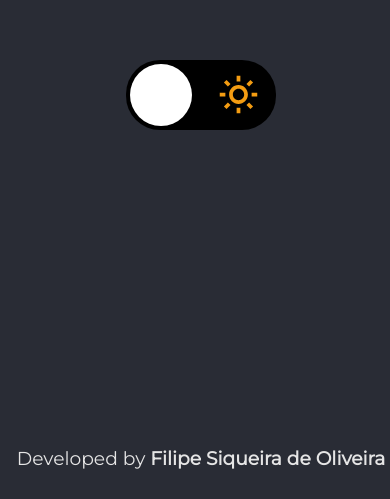
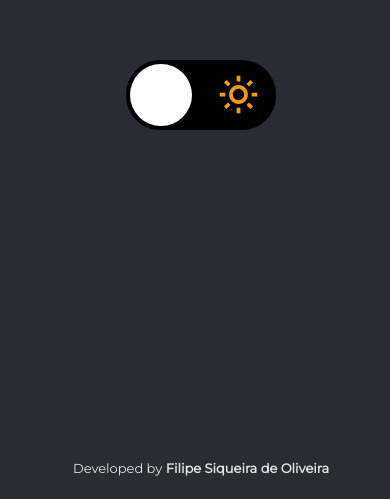
Before and after one commit to filipe-siqueira-oliveira/theme-switcher, a plain HTML site: page dist/index.html in a window 390 px wide. Shown: the part 345-844 px from the top of the page. Drawn offline with Linux system fonts and the light colour scheme.

Commit message:
Responsives

```diff
--- a/src/css/style.css
+++ b/src/css/style.css
@@ -77,3 +77,9 @@ h3 {
   font-family: "Montserrat";
   font-weight: 400;
 }
+
+@media (max-width: 425px) {
+  h3 {
+    font-size: 13px;
+  }
+} ;
```
